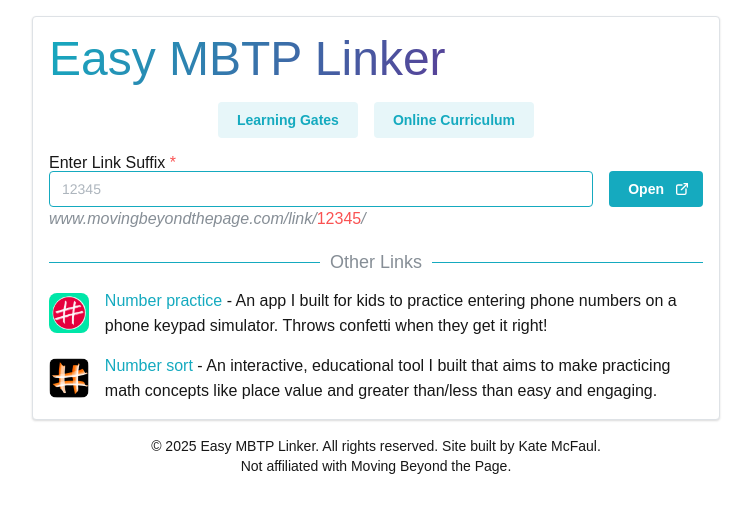
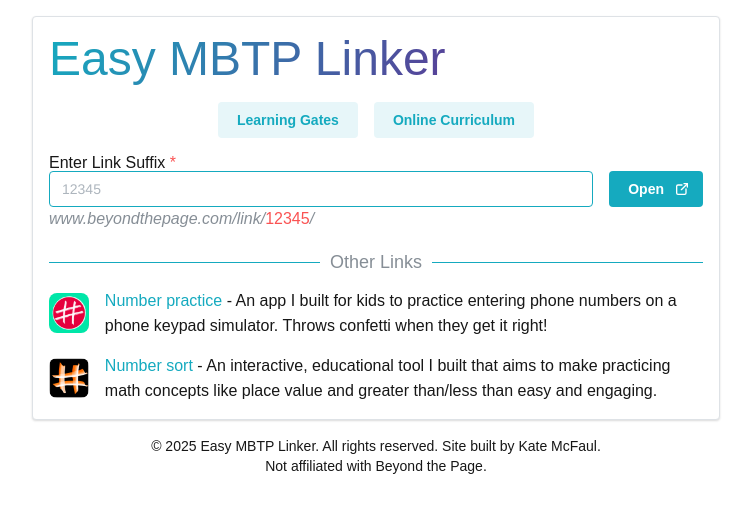
Before and after one commit to craftykate/mbtp-linker, a Next.js app: page / in a window 1280 px wide. Shown: the top 512 px of the page, without its empty margins (264-1015 px from the left). Built offline with nearby package versions, Linux system fonts and the light colour scheme.

Commit message:
Remove "moving" from links

```diff
--- a/components/layout/header/footer/Footer.tsx
+++ b/components/layout/header/footer/Footer.tsx
@@ -7,7 +7,7 @@
         &copy; {new Date().getFullYear()} Easy MBTP Linker. All rights reserved.
         Site built by Kate McFaul.
       </Text>
-      <Text size="sm">Not affiliated with Moving Beyond the Page.</Text>
+      <Text size="sm">Not affiliated with Beyond the Page.</Text>
     </Box>
   );
 }
--- a/components/linker/InputSection.tsx
+++ b/components/linker/InputSection.tsx
@@ -30,9 +30,7 @@
 
   const handleSubmit = (values: { linkSuffix: string }) => {
     console.log(values);
-    window.open(
-      `https://www.movingbeyondthepage.com/link/${values.linkSuffix}`
-    );
+    window.open(`https://www.beyondthepage.com/link/${values.linkSuffix}`);
     setIsSubmitting(false);
     form.reset();
   };
@@ -77,7 +75,7 @@
         </Group>
         <Text>
           <Text span c="dimmed" fs="italic">
-            www.movingbeyondthepage.com/link/
+            www.beyondthepage.com/link/
           </Text>
           <Text span c="red">
             12345
--- a/components/quick-links/QuickLinks.tsx
+++ b/components/quick-links/QuickLinks.tsx
@@ -8,16 +8,14 @@
       <Button
         variant="light"
         onClick={() =>
-          window.open("https://www.movingbeyondthepage.com/learning-gate/")
+          window.open("https://www.beyondthepage.com/learning-gate/")
         }
       >
         Learning Gates
       </Button>
       <Button
         variant="light"
-        onClick={() =>
-          window.open("https://www.movingbeyondthepage.com/online/")
-        }
+        onClick={() => window.open("https://www.beyondthepage.com/online/")}
       >
         Online Curriculum
       </Button>
```
